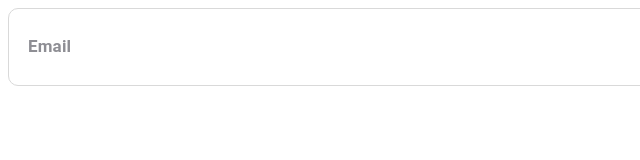
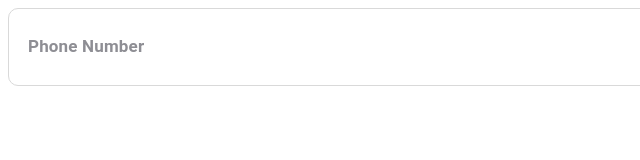
Before and after one commit to Amitjbhalerao/custom-input, a plain HTML site: page index.html in a window 1280 px wide. Shown: the full height of the page, 0-640 px from the left. Drawn offline with Linux system fonts and the light colour scheme.

Commit message:
1 file modified

```diff
--- a/index.html
+++ b/index.html
@@ -11,7 +11,7 @@
   <body>
     <div class="box">
     <input class="textbox" placeholder="">
-     <label class="form-label">Email</label>
+     <label class="form-label">Phone Number</label>
     </div>
   </body>
 </html>
```
